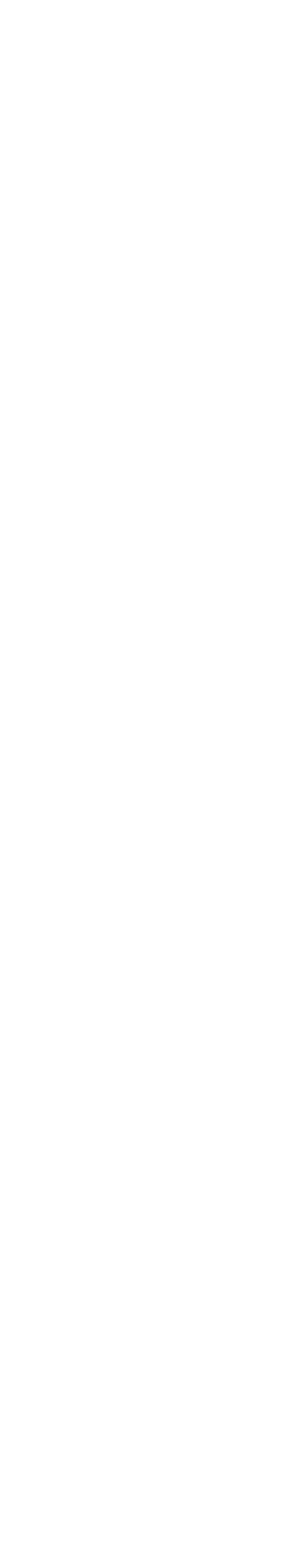
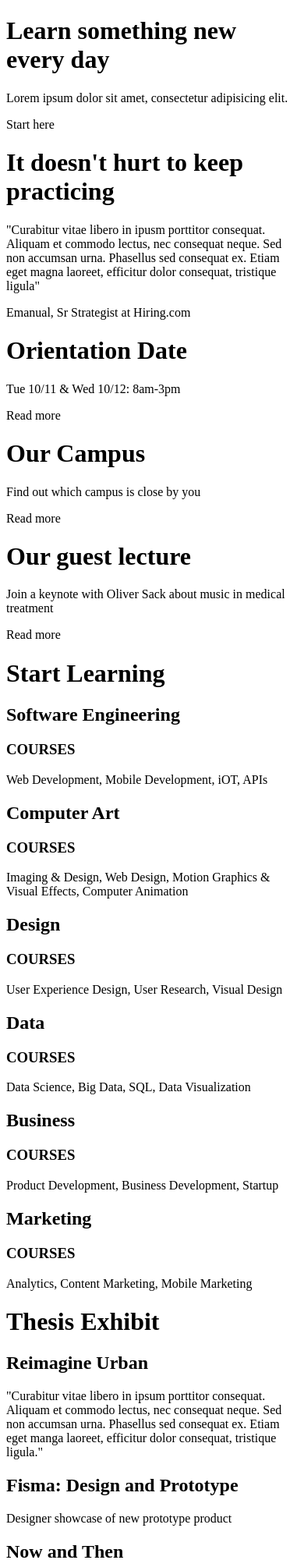
Before and after one commit to bellaaajoy/Colemar-Academy, a plain HTML site: page index.html in a window 390 px wide. Shown: the top 2000 px of the page at 78% size. Before the commit the page ends 844 px from the top, so only its background shows below. Drawn offline with Linux system fonts and the light colour scheme.

Commit message:
added basic text

```diff
--- a/index.html
+++ b/index.html
@@ -4,7 +4,69 @@
         <title>Colemar Academy</title>
         <link rel="stylesheet" type="text/css" href="resources/css/style.css">
     </head>
+    <header>
+        <h3></h3>
+    </header>
     <body>
+        <h1>Learn something new every day</h1>
+        <p>Lorem ipsum dolor sit amet, consectetur adipisicing elit.</p>
+        <p class="button">Start here</p>
+        <h1>It doesn't hurt to keep practicing</h1>
+        <p>"Curabitur vitae libero in ipusm porttitor consequat. Aliquam et commodo lectus, nec consequat neque. Sed non accumsan urna. Phasellus sed consequat ex. Etiam eget magna laoreet, efficitur dolor consequat, tristique ligula"</p>
+        <p>Emanual, Sr Strategist at Hiring.com</p>
+
+        <h1>Orientation Date</h1>
+        <p>Tue 10/11 & Wed 10/12: 8am-3pm</p>
+        <p>Read more</p>
+
+        <h1>Our Campus</h1>
+        <p>Find out which campus is close by you</p>
+        <p>Read more</p>
+
+        <h1>Our guest lecture</h1>
+        <p>Join a keynote with Oliver Sack about music in medical treatment</p>
+        <p>Read more</p>
+
+        <h1>Start Learning</h1>
+
+        <h2>Software Engineering</h2>
+        <h3>COURSES</h3>
+        <p>Web Development, Mobile Development, iOT, APIs</p>
+
+        <h2>Computer Art</h2>
+        <h3>COURSES</h3>
+        <p>Imaging & Design, Web Design, Motion Graphics & Visual Effects, Computer Animation</p>
+
+        <h2>Design</h2>
+        <h3>COURSES</h3>
+        <p>User Experience Design, User Research, Visual Design</p>
+
+        <h2>Data</h2>
+        <h3>COURSES</h3>
+        <p>Data Science, Big Data, SQL, Data Visualization</p>
+
+        <h2>Business</h2>
+        <h3>COURSES</h3>
+        <p>Product Development, Business Development, Startup</p>
+
+        <h2>Marketing</h2>
+        <h3>COURSES</h3>
+        <p>Analytics, Content Marketing, Mobile Marketing</p>
+
+        <h1>Thesis Exhibit</h1>
+        <h2>Reimagine Urban</h2>
+        <p>"Curabitur vitae libero in ipsum porttitor consequat. Aliquam et commodo lectus, nec consequat neque. Sed non accumsan urna. Phasellus sed consequat ex. Etiam eget manga laoreet, efficitur dolor consequat, tristique ligula."</p>
+
+        <h2>Fisma: Design and Prototype</h2>
+        <p>Designer showcase of new prototype product</p>
+
+        <h2>Now and Then</h2>
+        <p>Research study about New York</p>
 
     </body>
+    <footer>
+        <p class="footer-copyright">©2016 Colmar Academy. All rights reserved</p>
+        <p>Terms</p>
+        <p>Privacy</p>
+    </footer>
 </html>
```
